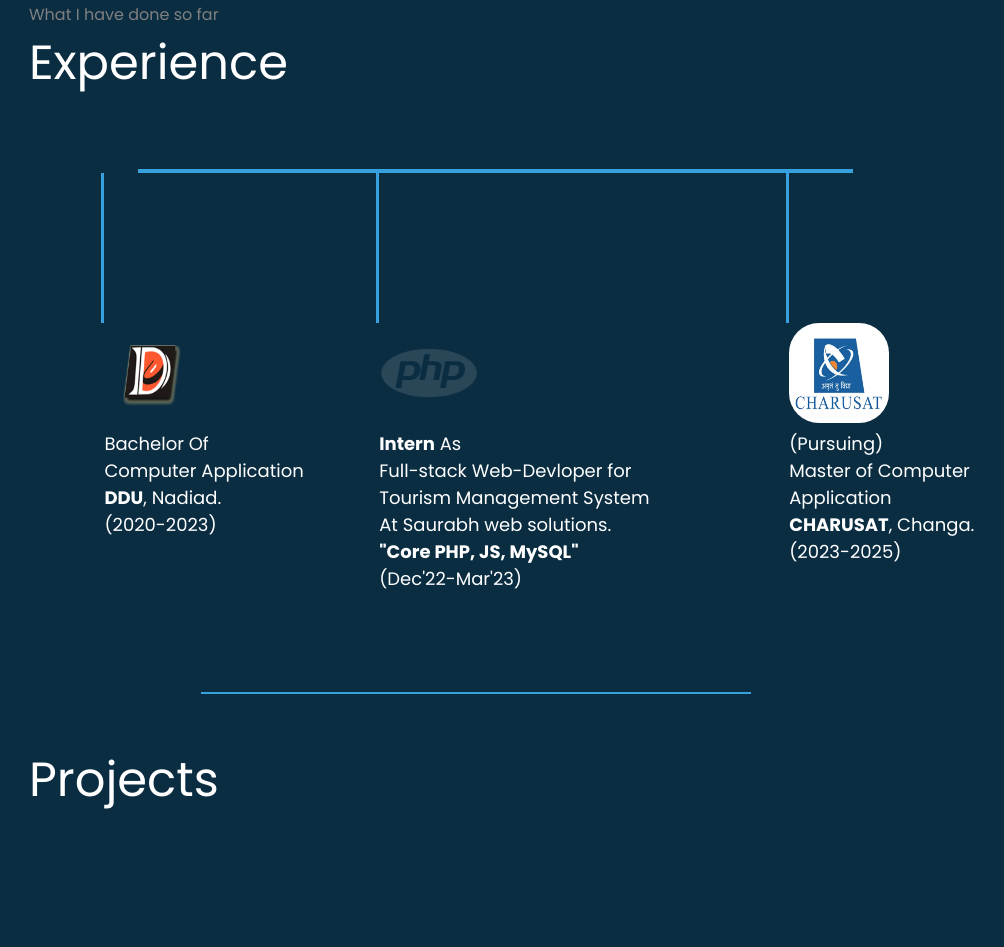
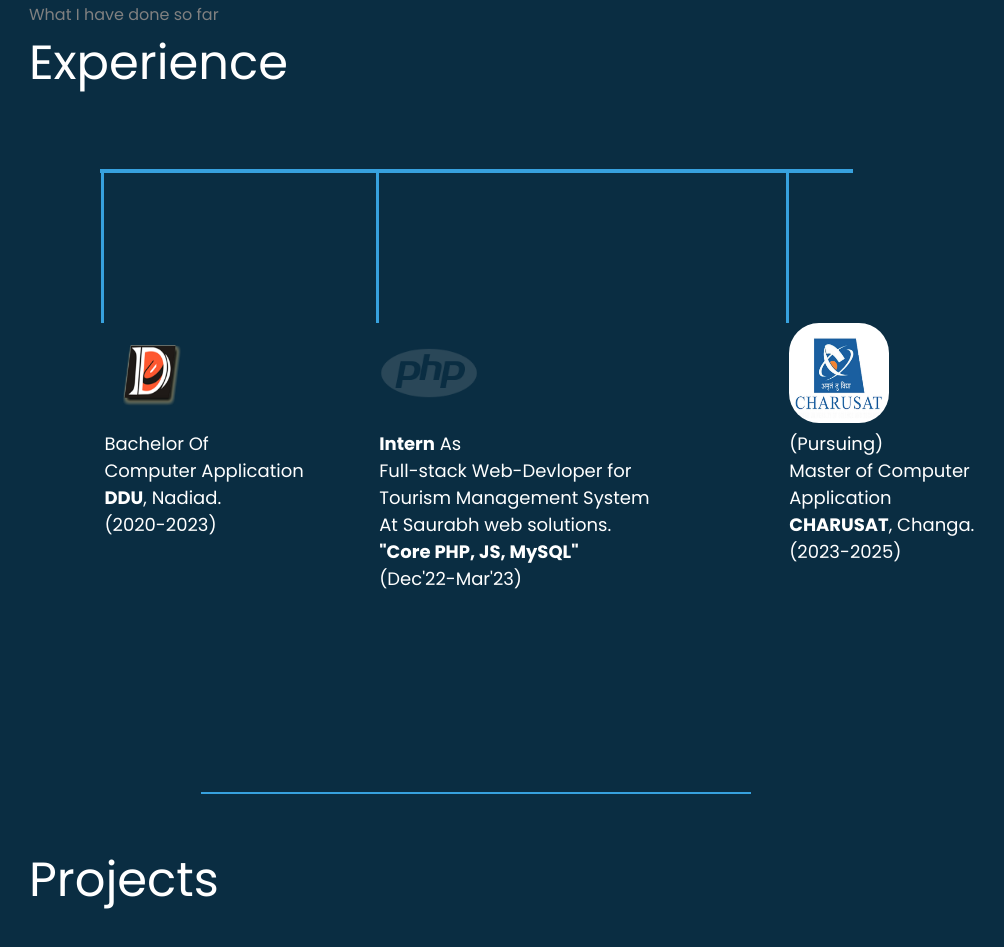
Before and after one commit to japankansara/japankansara.github.io, a plain HTML site: page index.html in a window 1280 px wide. Shown: the part 810-1757 px from the top of the page, without its empty margins (99-1103 px from the left). Drawn offline with nearby package versions, Linux system fonts and the light colour scheme.

Commit message:
Add files via upload

```diff
--- a/index.html
+++ b/index.html
@@ -85,7 +85,7 @@
 
             </div>
 
-        </section>
+        </section> <br><br><br><br>
         <hr>
 
         <section class="thirdSection">
--- a/style.css
+++ b/style.css
@@ -1,6 +1,10 @@
 *{
     margin: 0;
     padding: 0;
+}
+
+@media (max-width: 768px){
+
 }
 
 body{
@@ -145,7 +149,7 @@ main hr{
     border: 0;
     background: rgb(55, 161, 222);
     height: 4px;
-    margin-left: 109px;
+    margin-left: 71px;
     margin-right: 200px;
     margin-top: 50px;
 }
```
